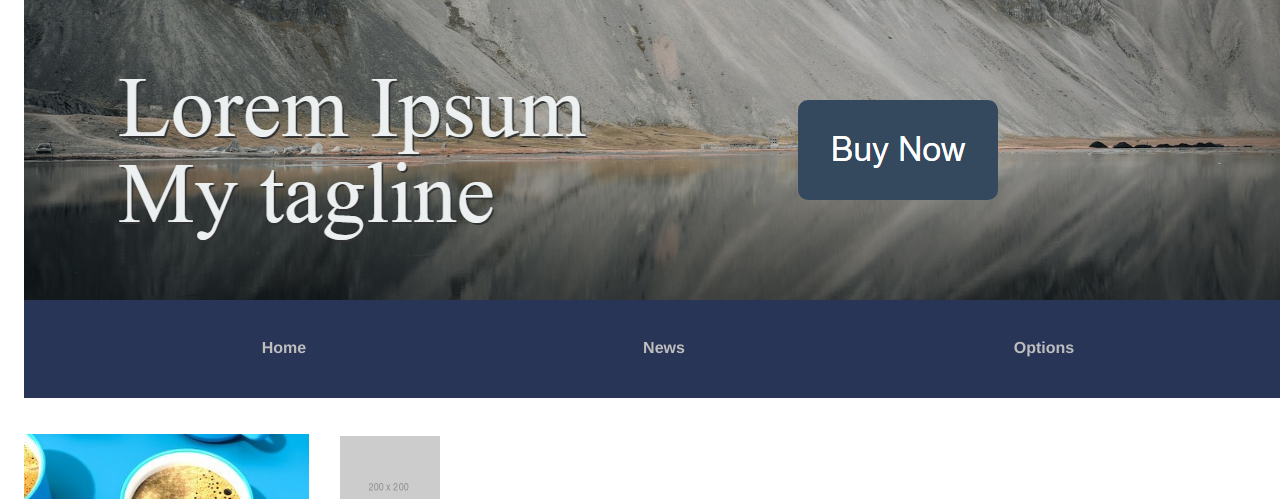
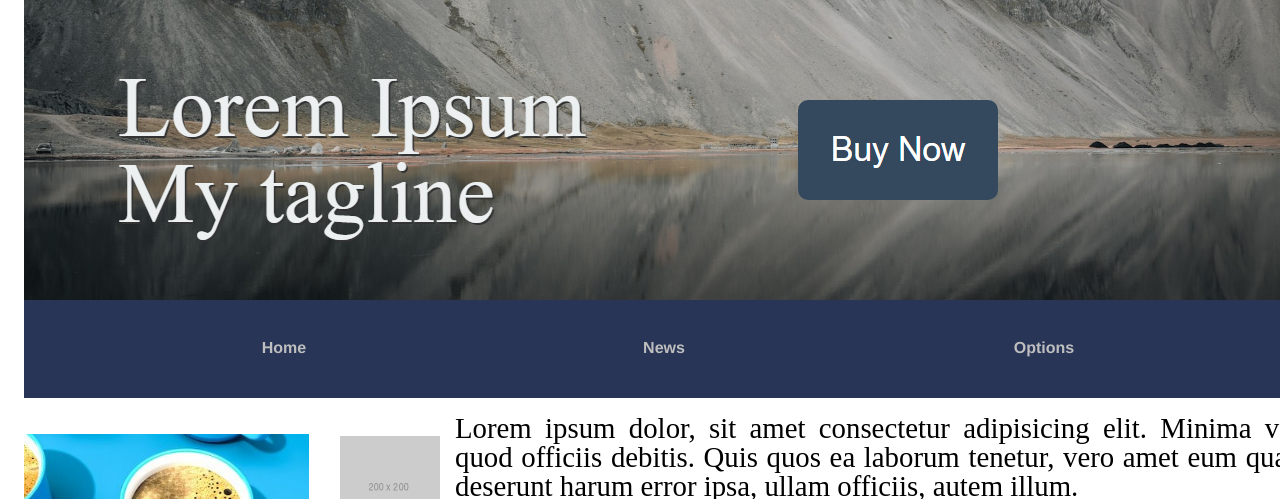
Before and after one commit to MK012023/test-0001, a plain HTML site: page index.html in a window 1280 px wide. Shown: the top 499 px of the page. Drawn offline with Linux system fonts and the light colour scheme; files whose address does not match are found by name.

Commit message:
allignment sucess

```diff
--- a/index.html
+++ b/index.html
@@ -24,8 +24,8 @@
     </header>
 
     <main>
-        <img src="./200 x 200.png" alt="blank place holder">
-            <p> Lorem ipsum dolor, sit amet consectetur adipisicing elit. Minima vel quod officiis debitis. Quis quos ea
+        <img src="./200 x 200.png" alt="blank place holder" align="left">
+            <p style="text-align:top"> Lorem ipsum dolor, sit amet consectetur adipisicing elit. Minima vel quod officiis debitis. Quis quos ea
             laborum tenetur, vero amet eum quae deserunt harum error ipsa, ullam officiis, autem illum.
             </p>
             <p> Lorem ipsum dolor, sit amet consectetur adipisicing elit. Minima vel quod officiis debitis. Quis quos ea
--- a/styles/style.css
+++ b/styles/style.css
@@ -21,10 +21,10 @@ h3 {
 }
 
 p {
-    font-family: Cambria, Cochin, Georgia, Times, 'Times New Roman', serif;
+    /* font-family: Cambria, Cochin, Georgia, Times, 'Times New Roman', serif;
     font-size: 1.2em;
     line-height: 1.4em;
-    margin-bottom: 1em;
+    margin-bottom: 1em; */
 }
 
 /* layout */
@@ -56,7 +56,6 @@ header img {
     justify-content: center;
     align-items: center;
     height: 100px;
-
 }
 
 #main-nav>ul {
@@ -81,20 +80,20 @@ header img {
 }
 
 main {
-    /* display: flex; */
-    /* flex-direction: column; */
     width: 160%;
+    display: column;
+}
+
+main p {
+    text-align: justify;
+    color:rgb(0, 0, 0);
+    font-size: 1.8em;
 }
 
 main img {
     height: 100px;
     margin-right: 15px;
     margin-top: 22px;
-}
-
-main>p {
-    display: flex;
-    align-items: right;
 }
 
 footer {
@@ -140,8 +139,6 @@ footer>p {
     margin-bottom: 1.7em;
 }
 
-
-
 #aside-1 h2,
 h3 {
     /* background-color: #ffbe45; */
```
